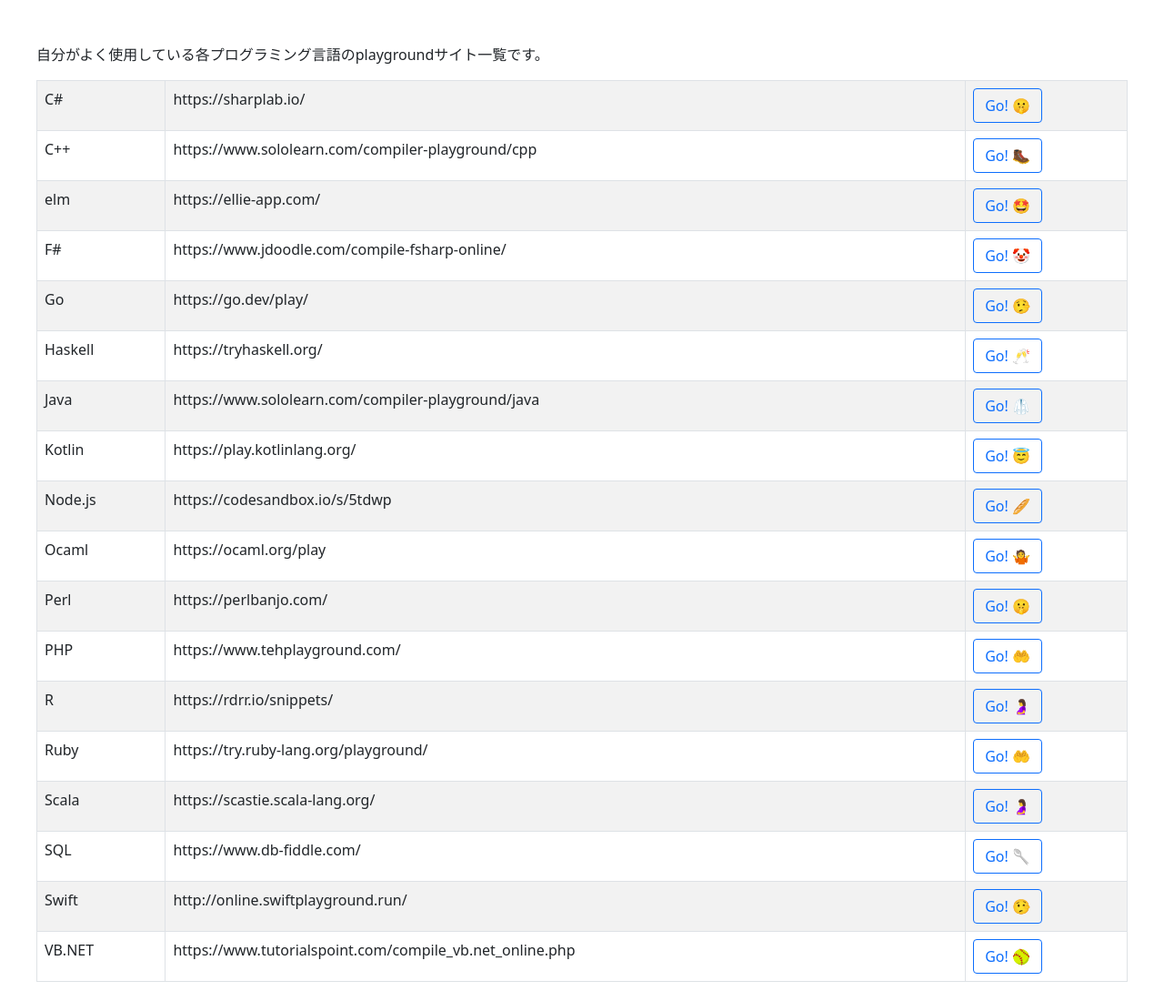
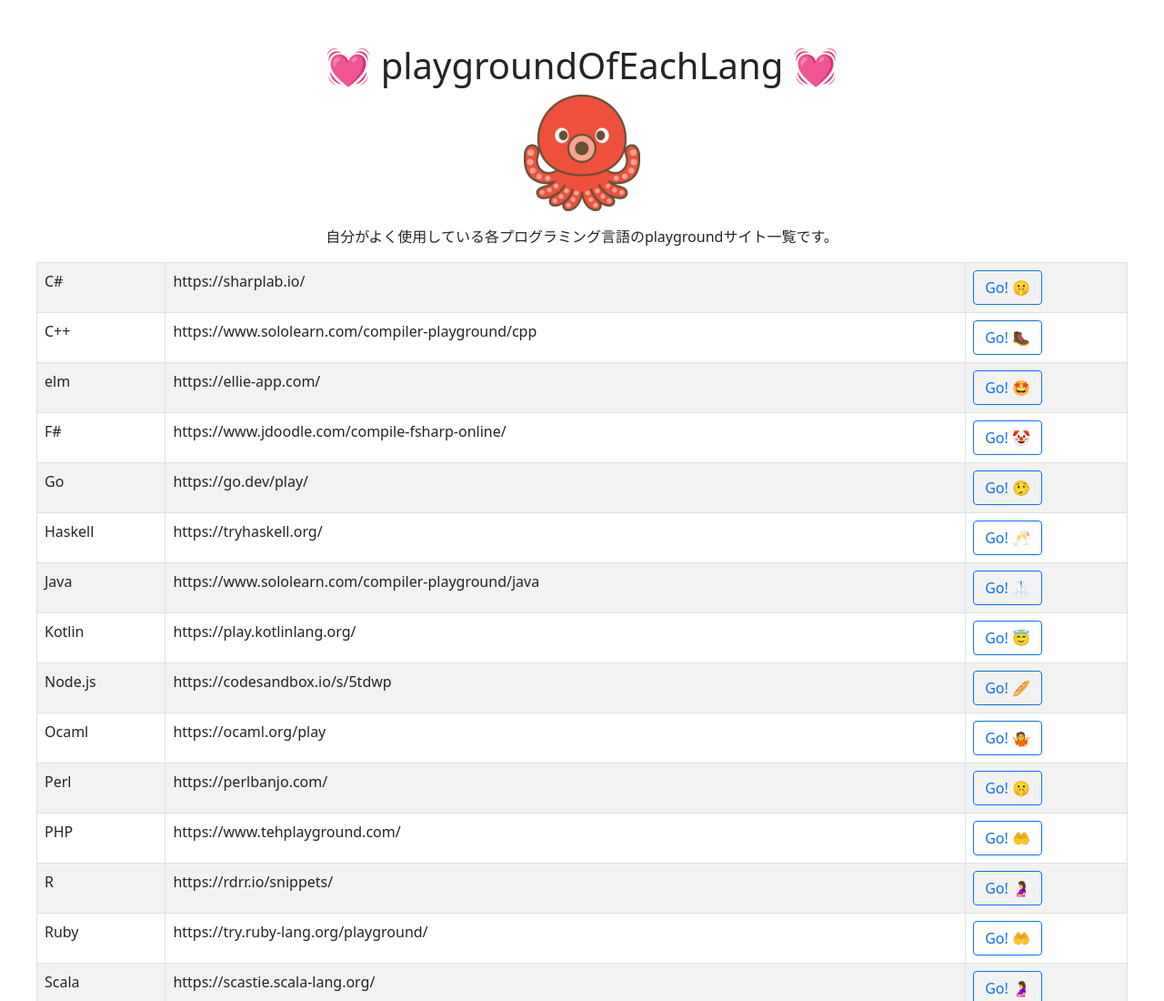
Before and after one commit to osawa-koki/playgroundOfEachLang, a website: page index.html in a window 1280 px wide. Shown: the top 1100 px of the page at 91% size. Drawn offline with nearby package versions, Linux system fonts and the light colour scheme.

Commit message:
完成。

```diff
--- a/index.html
+++ b/index.html
@@ -5,14 +5,18 @@
 	<meta name="viewport" content="width=device-width, initial-scale=1.0" />
 	<title>💓 playgroundOfEachLang 💓</title>
   <link rel="stylesheet" href="./style.css" />
+  <link rel="icon" href="./favicon.ico" />
   <link href="https://cdn.jsdelivr.net/npm/bootstrap@5.0.2/dist/css/bootstrap.min.css" rel="stylesheet" />
   <script src="https://cdn.jsdelivr.net/npm/bootstrap@5.0.2/dist/js/bootstrap.bundle.min.js"></script>
   <script src="https://code.jquery.com/jquery-3.6.3.min.js"></script>
 </head>
 <body>
   <main>
-    <h1></h1>
-    <p>自分がよく使用している各プログラミング言語のplaygroundサイト一覧です。</p>
+    <div id="Central">
+      <h1>💓 playgroundOfEachLang 💓</h1>
+      <img src="./favicon.ico" alt="Logo" />
+      <p>自分がよく使用している各プログラミング言語のplaygroundサイト一覧です。</p>
+    </div>
     <div id="content"></div>
   </main>
   <script src="./script.js"></script>
--- a/style.css
+++ b/style.css
@@ -2,6 +2,24 @@
 main {
   max-width: 1200px;
   margin: 3rem auto;
+}
+
+#Central {
+  display: flex;
+  flex-direction: column;
+  align-items: center;
+  margin-top: 1rem;
+}
+
+#Central #Logo {
+  margin-top: 1rem;
+  border: 1px lightgray solid;
+  border-radius: 50%;
+}
+
+#Central p {
+  margin-top: 1rem;
+  text-align: center;
 }
 
 table {
```
Also changed, not shown: favicon.ico (added).
